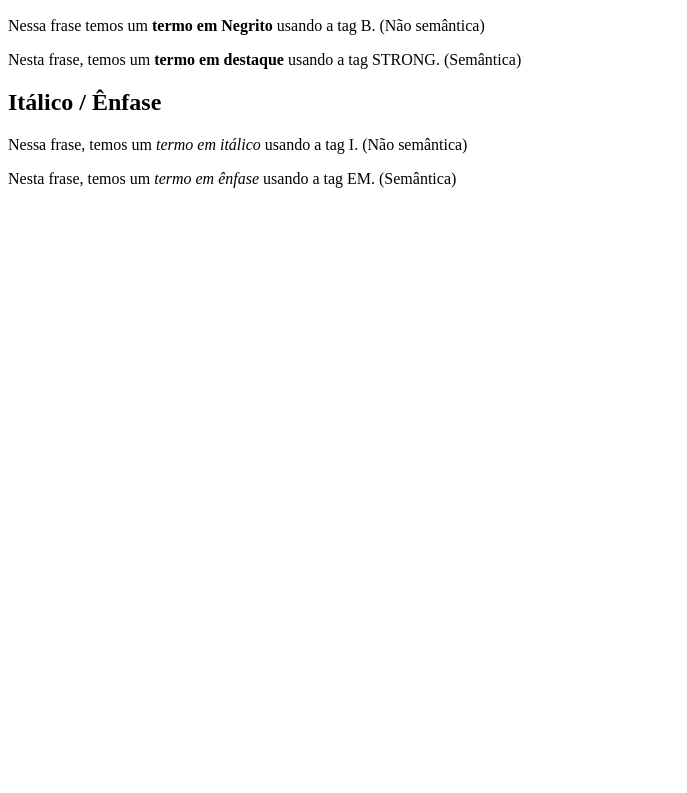
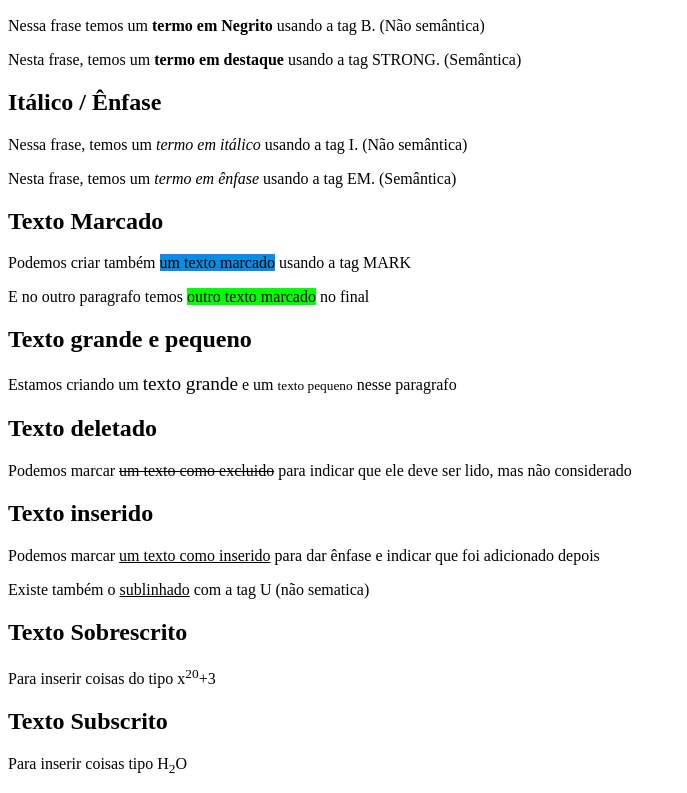
Before and after one commit to Dragon742/learning-html-css, a plain HTML site: page ex007/index.html in a window 1280 px wide. Shown: the part 110-903 px from the top of the page, without its empty margins (0-687 px from the left). Before the commit the page ends 800 px from the top, so only its background shows below. Drawn offline with Linux system fonts and the light colour scheme.

Commit message:
Updating index in ex007

```diff
--- a/ex007/index.html
+++ b/ex007/index.html
@@ -5,6 +5,11 @@
     <meta http-equiv="X-UA-Compatible" content="IE=edge">
     <meta name="viewport" content="width=device-width, initial-scale=1.0">
     <title>Formatação de Textos</title>
+    <style>
+        mark{
+            background-color: lime;
+        }
+    </style>
 </head>
 <body>
     <h1>Principais formatações</h1>
@@ -14,5 +19,20 @@
     <h2>Itálico / Ênfase</h2>
     <p>Nessa frase, temos um <i>termo em itálico</i> usando a tag I. (Não semântica)</p>
     <p>Nesta frase, temos um <em>termo em ênfase</em> usando a tag EM. (Semântica)</p>
+    <h2>Texto Marcado</h2>
+    <p>Podemos criar também <mark style="background-color: rgb(9, 140, 228);">um texto marcado</mark> usando a tag MARK</p>
+    <p>E no outro paragrafo temos <mark>outro texto marcado</mark> no final</p>
+    <h2>Texto grande e pequeno</h2>
+    <p>Estamos criando um <big>texto grande</big> e um <small>texto pequeno</small> nesse paragrafo</p>
+    <h2>Texto deletado</h2>
+    <p>Podemos marcar <del>um texto como excluido</del> para indicar que ele deve ser lido, mas não considerado</p>
+    <h2>Texto inserido</h2>
+    <p>Podemos marcar <ins>um texto como inserido</ins> para dar ênfase e indicar que foi adicionado depois
+    </p>
+    <p>Existe também o <u>sublinhado</u> com a tag U (não sematica)</p>
+    <h2>Texto Sobrescrito</h2>
+    <p>Para inserir coisas do tipo x<sup>20</sup>+3</p>
+    <h2>Texto Subscrito</h2>
+    <p>Para inserir coisas tipo H<sub>2</sub>O</p>
 </body>
 </html>
```
